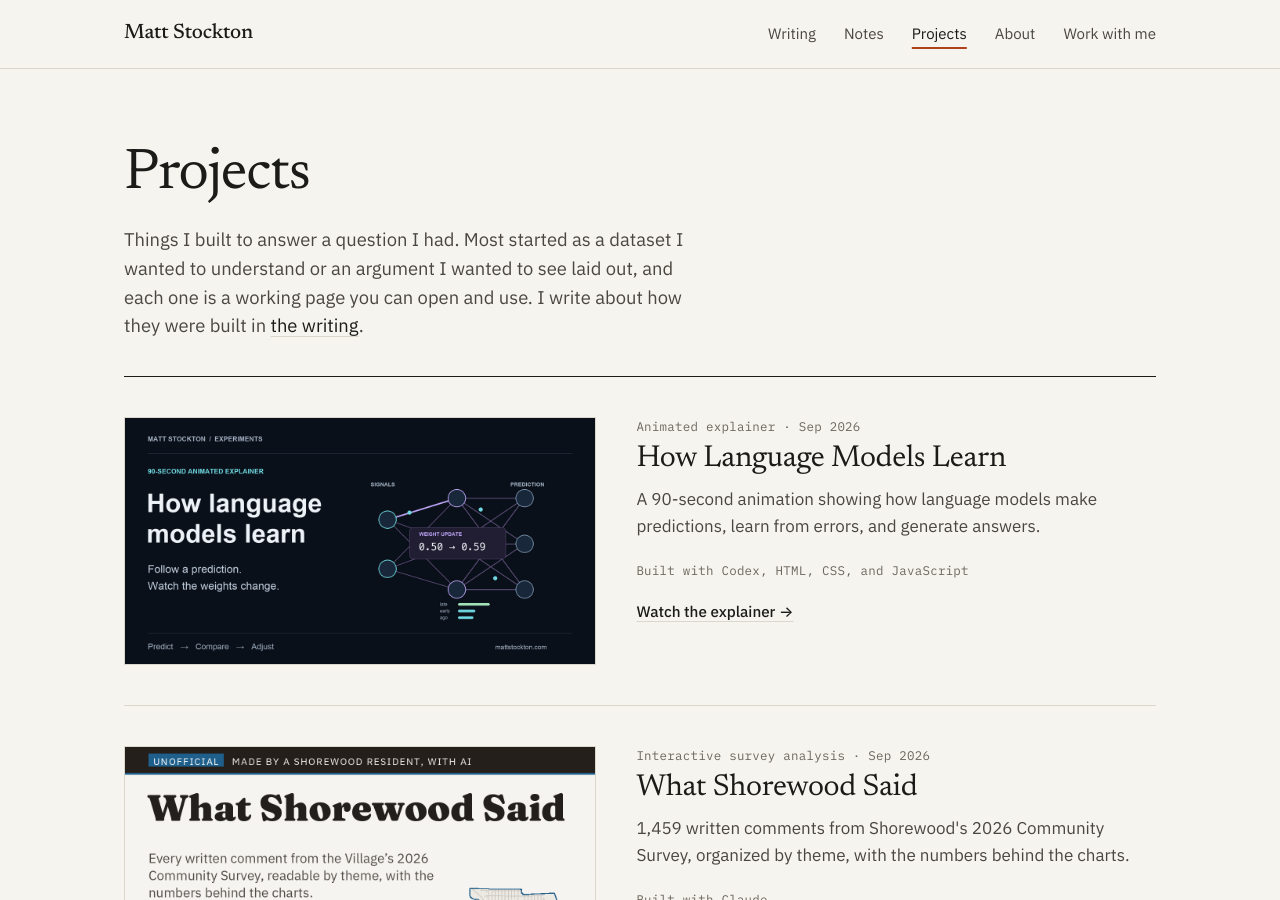
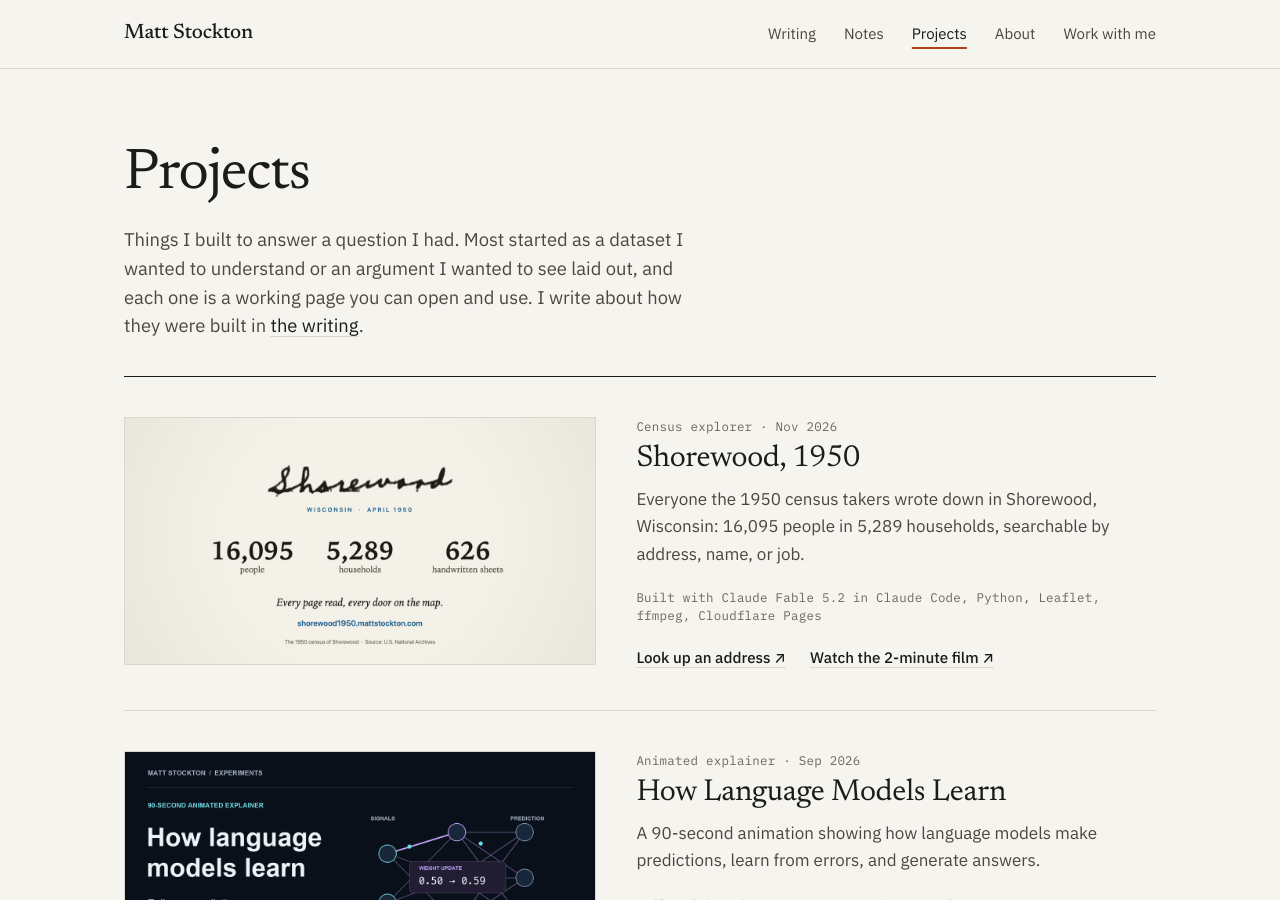
Before and after one commit to MattStockton/MattStockton.github.io, a Jekyll site: the page built from experiments.markdown, in a window 1280 px wide and 900 px high. Built offline with Jekyll 4.4.1, drawn with Linux system fonts in a browser that asks for light colours; comment, search, counter and statistics services are not loaded.

Commit message:
Add Shorewood, 1950 to Projects, with a link to its film

```diff
--- a/_data/experiments.yml
+++ b/_data/experiments.yml
@@ -4,8 +4,28 @@
 # (it shows the first 3). `type: appearance` moves an entry out of the card
 # grid and into the "Elsewhere" list at the bottom of the experiments page.
 #
+# `video_url` (with optional `video_cta`) adds a second link to a film of the project.
+#
 # `built_with` and `data` are the build notes. Fill in rough build time where
 # you remember it - that detail is the most useful part for readers.
+
+- title: "Shorewood, 1950"
+  slug: "shorewood-1950"
+  url: "https://shorewood1950.mattstockton.com/"
+  external: true
+  preview: "/docs/assets/images/experiments/shorewood-1950-preview.png"
+  preview_alt: "Shorewood in a census taker's handwriting, above three figures: 16,095 people, 5,289 households, 626 handwritten sheets."
+  date: "Nov 2026"
+  datetime: "2026-11-09"
+  kind: "Census explorer"
+  featured: true
+  cta: "Look up an address"
+  short: "Everyone the 1950 census takers wrote down in Shorewood, Wisconsin: 16,095 people in 5,289 households, searchable by address, name, or job."
+  summary: "Who lived at your address in 1950? The National Archives publishes the handwritten census sheets, so I had Claude Fable 5.2 read all 626 for Shorewood, Wisconsin. You can look up an address, a name, or a job, see each person's line in the original handwriting, and play any block as a short film of the census taker working door to door."
+  data: "626 scanned sheets from the National Archives' 1950 Census release, 23 enumeration districts. Claude Fable 5.2 transcribed the handwriting into 16,095 people in 5,289 households. Nobody has checked the readings against the sheets, so uncertain fields are marked and every person links to their line on the scan. 5,177 households are placed on the map with OpenStreetMap."
+  built_with: "Claude Fable 5.2 in Claude Code, Python, Leaflet, ffmpeg, Cloudflare Pages"
+  video_url: "https://shorewood1950.mattstockton.com/assets/shorewood-1950-downer.mp4"
+  video_cta: "Watch the 2-minute film"
 
 - title: "The Listening Index"
   slug: "listening-index"
--- a/experiments.markdown
+++ b/experiments.markdown
@@ -27,6 +27,7 @@ description: "Things I built to answer a question I had. Each one is a working p
         {% if item.built_with %}<p class="meta built">Built with {{ item.built_with }}</p>{% endif %}
         <div class="actions">
           <a class="text-link" href="{{ item.url }}"{% if item.external %} rel="noopener noreferrer"{% endif %}>{% if item.cta %}{{ item.cta }}{% elsif item.external %}Explore {{ item.title }}{% else %}Open the page{% endif %} {% if item.external %}&nearr;{% else %}&rarr;{% endif %}</a>
+          {% if item.video_url %}<a class="text-link" href="{{ item.video_url }}" rel="noopener noreferrer">{{ item.video_cta | default: "Watch the film" }} &nearr;</a>{% endif %}
           {% if item.post_url %}<a class="text-link" href="{{ item.post_url }}">Read the post &rarr;</a>{% endif %}
         </div>
       </div>
```
Also changed, not shown: docs/assets/images/experiments/shorewood-1950-preview.png (added).
